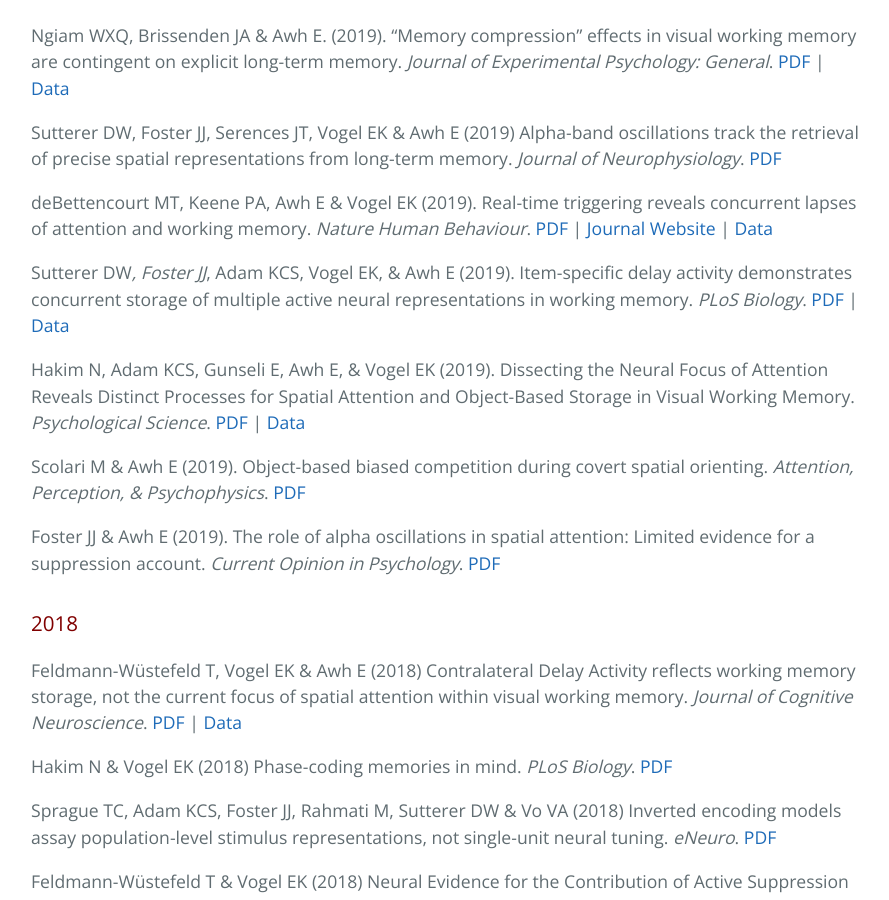
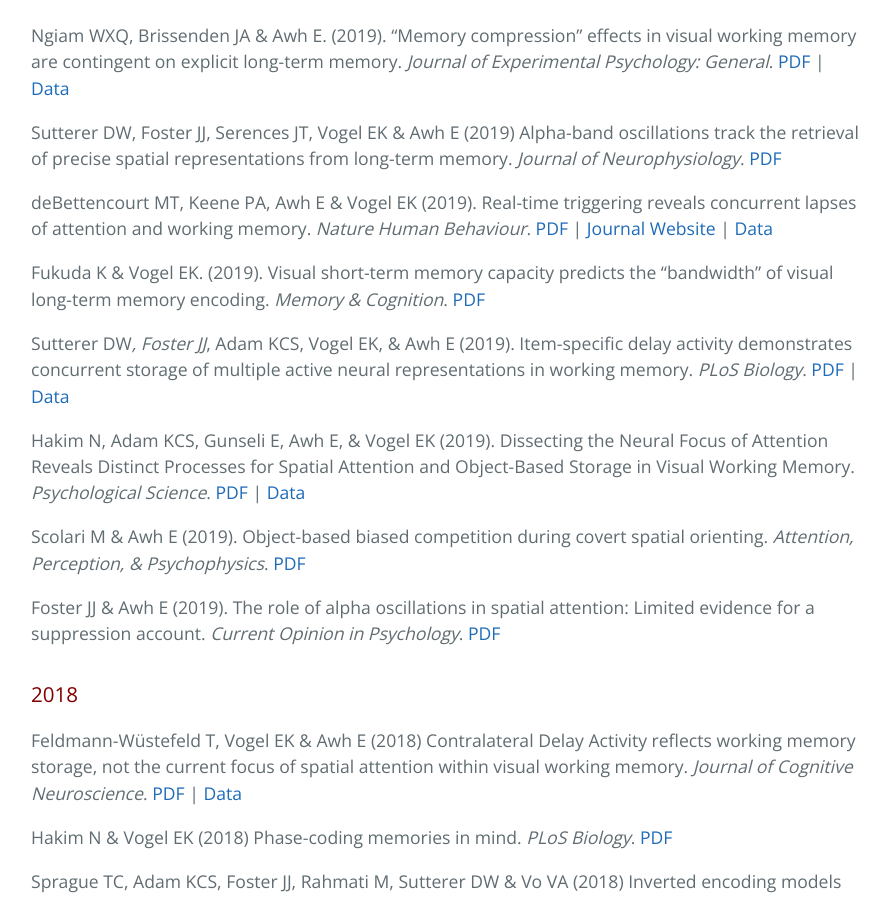
Before and after one commit to AwhVogelLab/awhvogellab.github.io, a Jekyll site: the page built from publications.md, in a window 1280 px wide and 900 px high, scrolled down 918 px. Shown: the whole window, without its empty margins (193-1082 px from the left). Built offline with Jekyll 4.4.1, drawn with Linux system fonts in a browser that asks for light colours; our own code applies the rules of GitHub Pages for plain Markdown files; part of the change alters nothing that is shown.

Commit message:
Add Fukuda and Vogel (2019)

```diff
--- a/publications.md
+++ b/publications.md
@@ -22,6 +22,8 @@ Sutterer DW, Foster JJ, Serences JT, Vogel EK & Awh E (2019) Alpha-band oscillat
 
 deBettencourt MT, Keene PA, Awh E & Vogel EK (2019). Real-time triggering reveals concurrent lapses of attention and working memory. *Nature Human Behaviour*. [PDF](/files/pdfs/debettencourt_2019_real-time.pdf) \| [Journal Website](https://www.nature.com/articles/s41562-019-0606-6) \| [Data](https://osf.io/hfeu8/)
 
+Fukuda K & Vogel EK. (2019). Visual short-term memory capacity predicts the “bandwidth” of visual long-term memory encoding. *Memory & Cognition*. [PDF](/files/pdfs/fukuda_2019_visual.pdf)
+
 Sutterer DW*, Foster JJ*, Adam KCS, Vogel EK, & Awh E (2019). Item-specific delay activity demonstrates concurrent storage of multiple active neural representations in working memory. *PLoS Biology*. [PDF](https://journals.plos.org/plosbiology/article?id=10.1371/journal.pbio.3000239) \| [Data](https://osf.io/47cmn/)
 
 Hakim N, Adam KCS, Gunseli E, Awh E, & Vogel EK (2019). Dissecting the Neural Focus of Attention Reveals Distinct Processes for Spatial Attention and Object-Based Storage in Visual Working Memory. *Psychological Science*. [PDF](https://journals.sagepub.com/eprint/PnKK9CnY97qT32WSGxWa/full) \| [Data](https://osf.io/ws3j9/?view_only=40b7f0018df44d5a862b51601d4599ed)
@@ -39,7 +41,7 @@ Sprague TC, Adam KCS, Foster JJ, Rahmati M, Sutterer DW & Vo VA (2018) Inverted
 
 Feldmann-Wüstefeld T & Vogel EK (2018) Neural Evidence for the Contribution of Active Suppression During Working Memory Filtering. *Cerebral Cortex*. [PDF](/files/pdfs/feldmann-wustefeld_2018_Neural-evidence.pdf) \| [Data](https://osf.io/a65xz/)
 
-Adam KCS, Robison MK, & Vogel EK (2018) Contralateral delay activity tracks fluctuations in working memory performance. *Journal of Cognitive Neuroscience*. [PDF](/files/pdf/adam_2018_Contralateral.pdf) \| [Data](https://osf.io/8xuk3/)
+Adam KCS, Robison MK, & Vogel EK (2018) Contralateral delay activity tracks fluctuations in working memory performance. *Journal of Cognitive Neuroscience*. [PDF](/files/pdfs/adam_2018_Contralateral.pdf) \| [Data](https://osf.io/8xuk3/)
 
 Huang, L & Awh E (2018) Chunking in working memory via content-free labels. *Scientific Reports*. [PDF](/files/pdfs/huang_2018_chunking.pdf)
 
```
